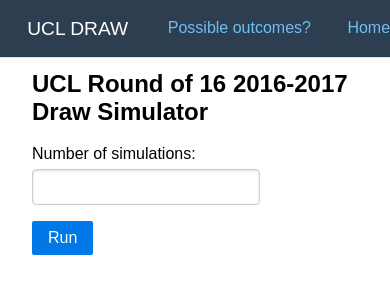
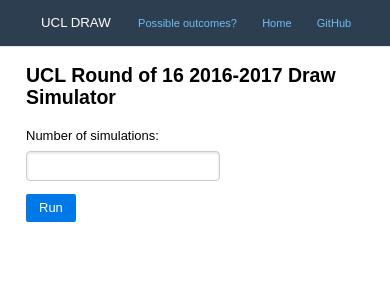
Before and after one commit to christarazi/ucl_draw, a Flask app: page / in a window 390 px wide. Shown: the top 300 px of the page. Run offline with Flask 2, Linux system fonts and the light colour scheme; some libraries are stand-ins or nearby versions.

Commit message:
Modify CSS for better readability on smaller screens

```diff
--- a/templates/index.html
+++ b/templates/index.html
@@ -9,6 +9,23 @@
 </head>
 <body>
 <style>
+	/*
+	 * -- BASE STYLES --
+	 */
+	body {
+		line-height: 1.7em;
+		font-size: 13px;
+	}
+
+	table {
+		margin-bottom: 10px;
+		text-align: center;
+	}
+
+	pre {
+		white-space: pre-wrap;
+	}
+
 	/*
 	 * -- MENU STYLES --
 	 * I want to customize how my .pure-menu looks at the top of the page
@@ -25,7 +42,8 @@
 
 	.pure-menu.pure-menu-fixed {
 		/* Fixed menus normally have a border at the bottom. */
-		border-bottom: none;    z-index: 4;
+		border-bottom: none;
+		z-index: 4;
 	}
 
 	.home-menu .pure-menu-heading {
@@ -47,11 +65,6 @@
 		background: none;
 		border: none;
 		color: #AECFE5;
-	}
-
-	table {
-		margin-bottom: 10px;
-		text-align: center;
 	}
 
 	.pure-table thead {
@@ -81,6 +94,13 @@
 		}
 		.home-menu ul {
 			float: right;
+		}
+	}
+
+	@media (max-width: 425px) {
+
+		.home-menu {
+			font-size: 85%
 		}
 	}
 </style>
```
